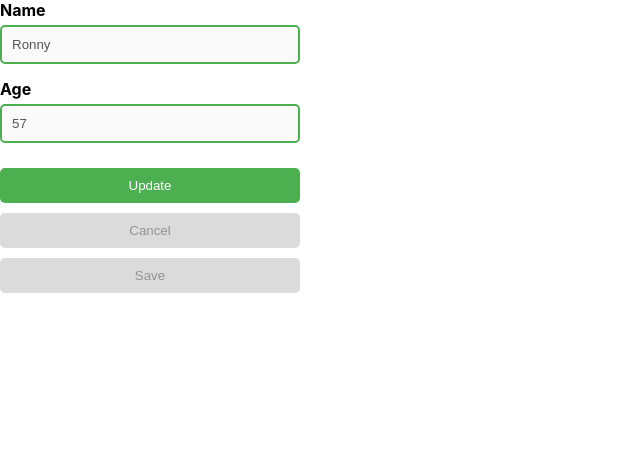
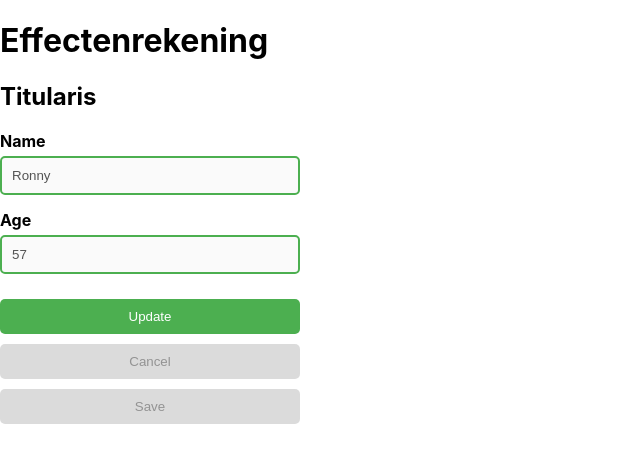
Before and after one commit to woutersRJJ/forms, a React (Create React App) app: page / in a window 1280 px wide. Shown: the top 462 px of the page, without its empty margins (0-640 px from the left). Built offline with nearby package versions, Linux system fonts and the light colour scheme.

Commit message:
Titels toegevoegdy

```diff
--- a/src/App.js
+++ b/src/App.js
@@ -5,6 +5,8 @@ function App() {
     return (
         <div className="App">
             <header className="App-header">
+                <h1>Effectenrekening</h1>
+                <h2>Titularis</h2>
                 <Person p={{name : 'Ronny' ,age : 57}}/>
             </header>
         </div>
```
